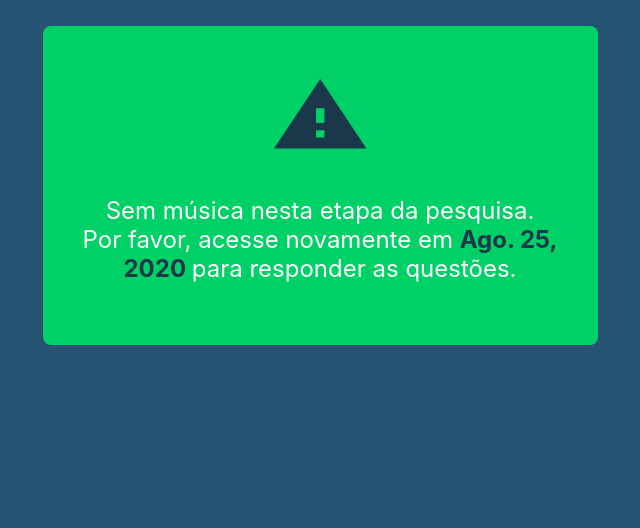
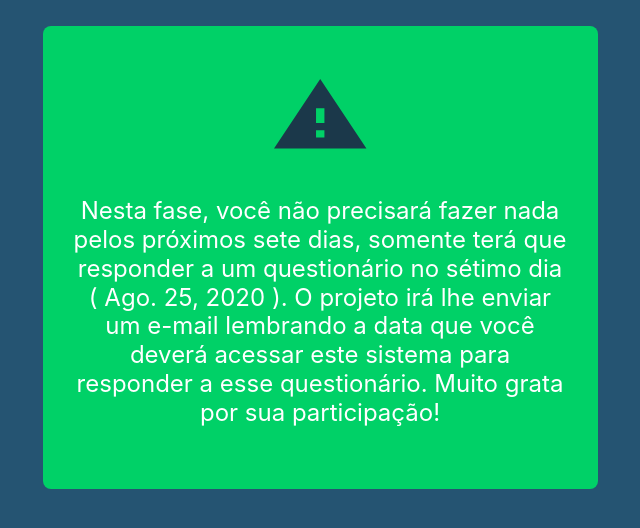
Before and after one commit to AltF4Devs/musicoterapia, a Django app: page /dashboard/ in a window 1280 px wide. Shown: the part 154-682 px from the top of the page, without its empty margins (320-960 px from the left). Run offline with Django 3.2, Linux system fonts and the light colour scheme; the visitor is signed in with stand-in values (Sample User, id 1); data that the repository does not hold is empty; some libraries are stand-ins or nearby versions.

Commit message:
update: templates

```diff
--- a/templates/formulario.html
+++ b/templates/formulario.html
@@ -9,7 +9,7 @@
     <div class="container">
         <div class="row">
             <p class="header" style="font-size: 1.3rem; text-align: center; font-weight: 300; margin: 30px 0px;">
-                {{ user.full_name }}, você concluiu a primeira fase e ja pode responder o formulário.
+                {{ user.full_name }}, você ja pode responder o formulário referente a esta fase.
                 Por favor, clique no botão abaixo para respondê-lo.
             </p>
             <div class="col-12" style="display: flex; justify-content: center;">
--- a/templates/wait.html
+++ b/templates/wait.html
@@ -54,11 +54,11 @@
                     </div>
                     <div class="row m-4 mb-5">
                         <p class="h4 text-center font-weight-normal">
-                            Sem música nesta etapa da pesquisa.<br/>
-                            Por favor, acesse novamente em
-                            <span class="font-weight-bolder" style="color: #1B384A">
-                                {{ user.next_form }}
-                            </span> para responder as questões.
+                            Nesta fase, você não precisará fazer nada pelos próximos sete dias,
+                            somente terá que responder a um questionário no sétimo dia
+                            (<bold> {{ user.next_form }} </bold>). O projeto irá lhe enviar um
+                            e-mail lembrando a data que você deverá acessar este sistema para
+                            responder a esse questionário. Muito grata por sua participação!
                         </p>
                     </div>
                 </div>
```
Also changed, not shown: templates/completed_form.html (+5 -3 lines).
